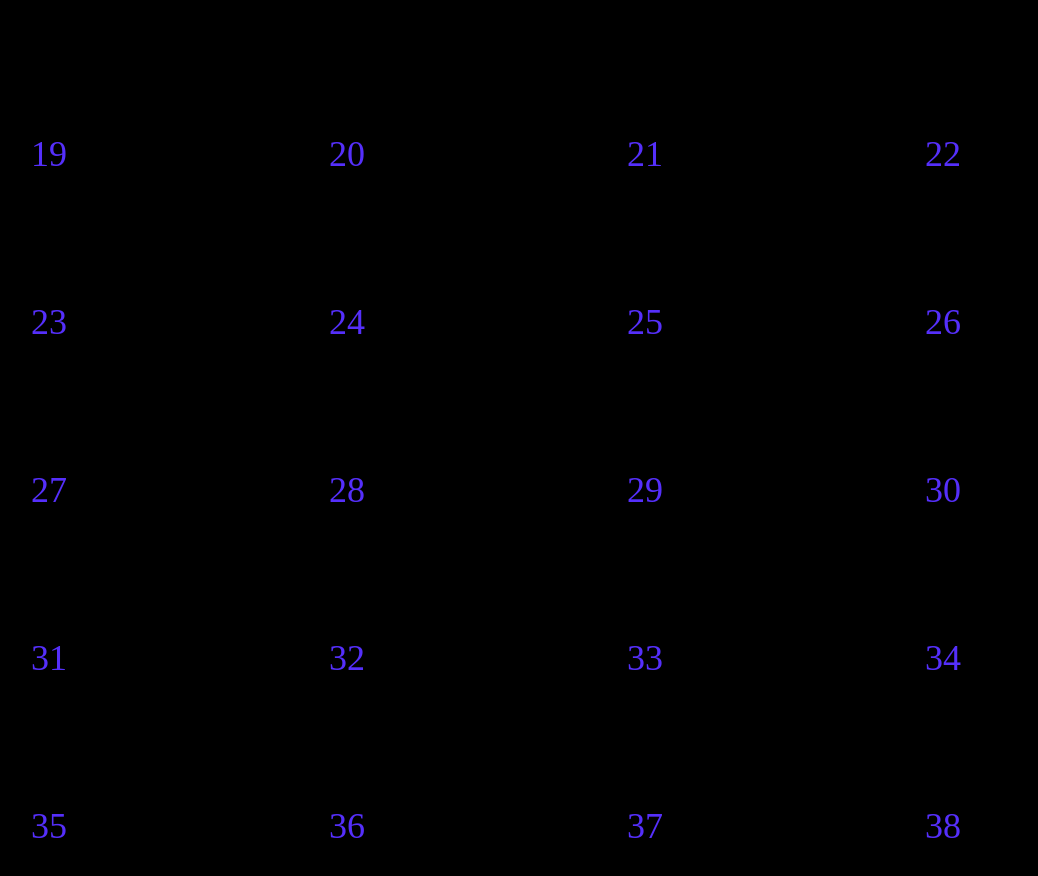
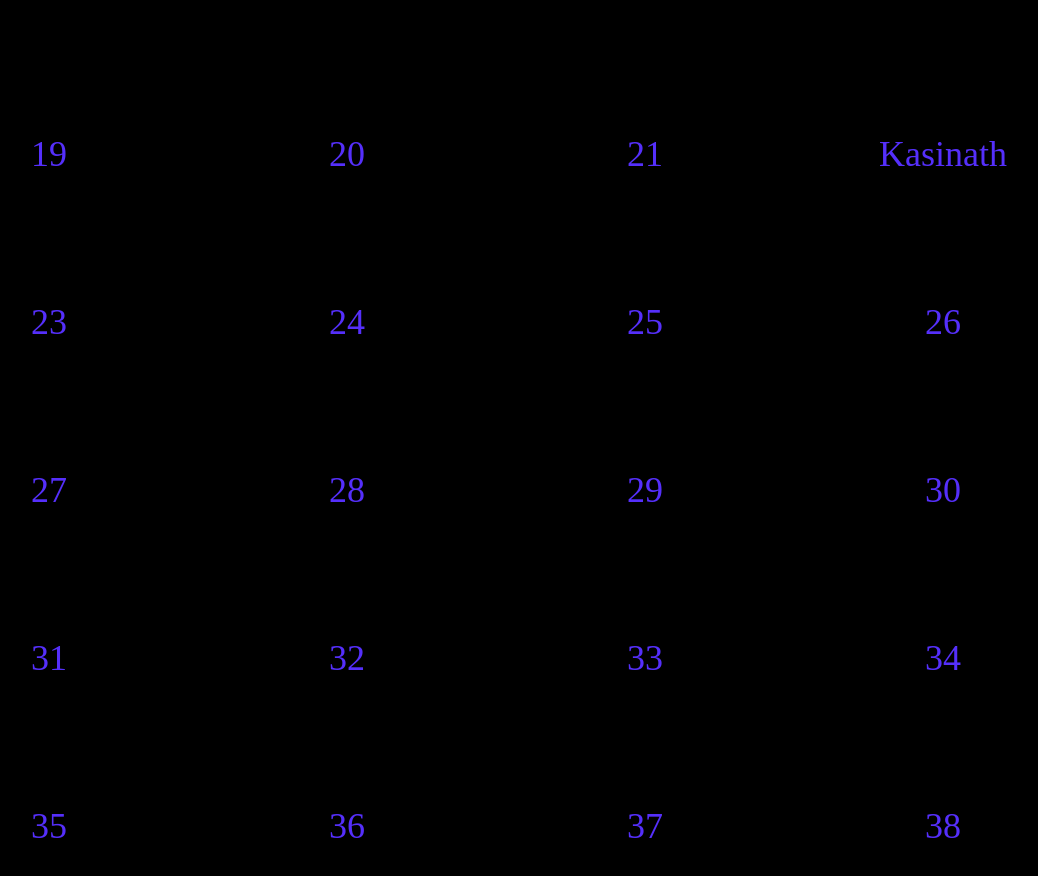
Before and after one commit to TheGreatAdil/git-forge, a Next.js app: page / in a window 1280 px wide. Shown: the part 1261-2137 px from the top of the page, without its empty margins (144-1182 px from the left). Built offline with nearby package versions, Linux system fonts and the light colour scheme.

Commit message:
feat:added my name

```diff
--- a/data/22.ts
+++ b/data/22.ts
@@ -1 +1 @@
-export const name = "22"
+export const name = "Kasinath"
```
